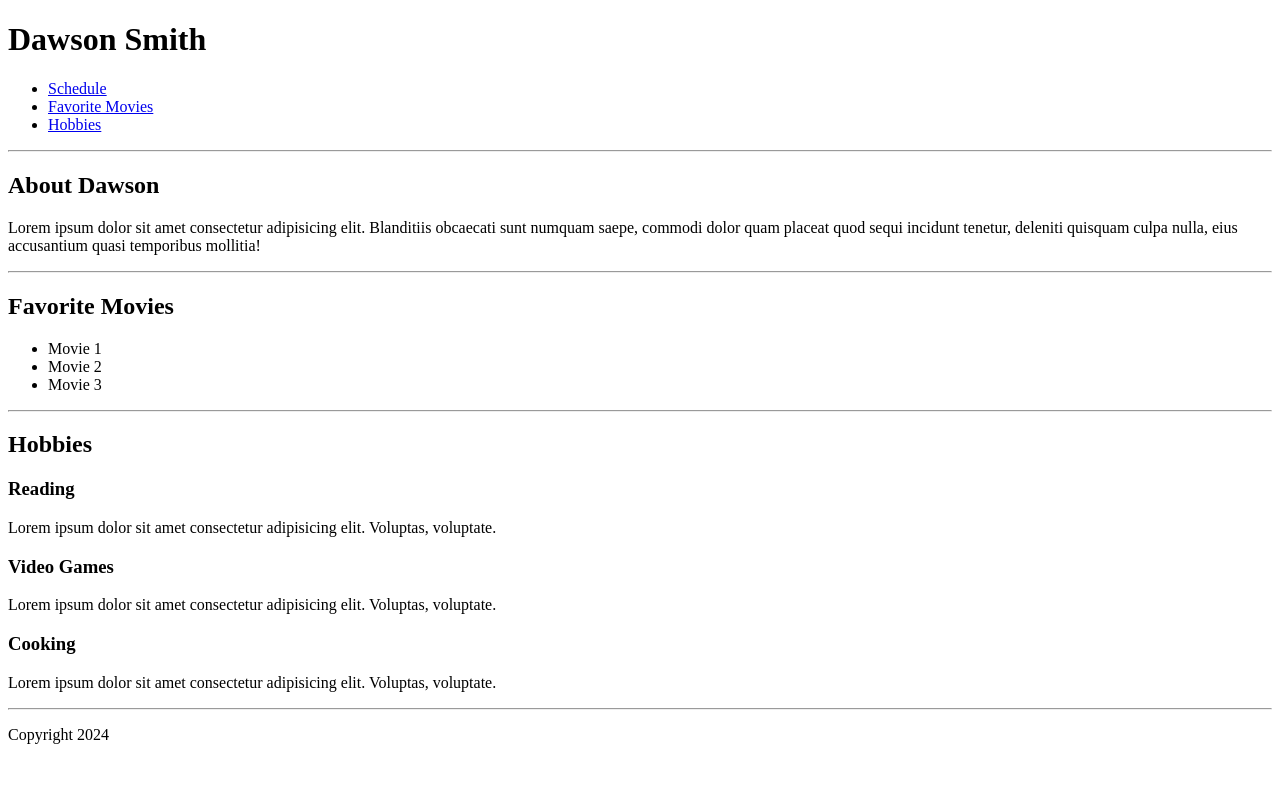
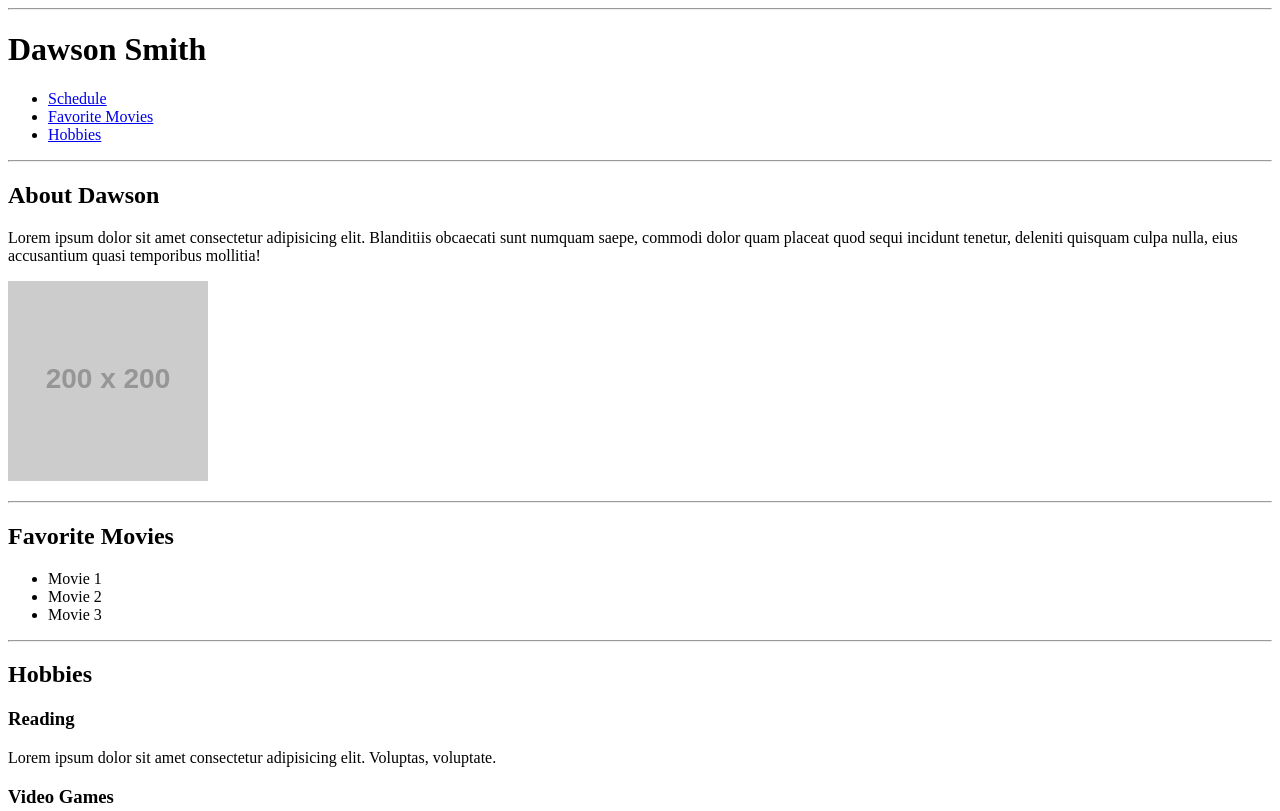
Before and after one commit to dsmith-94/Mod7-personal-website, a plain HTML site: page index.html in a window 1280 px wide. Shown: the top 811 px of the page. Drawn offline with Linux system fonts and the light colour scheme; placeholder pictures from the web are drawn by us.

Commit message:
Images tutorial

```diff
--- a/index.html
+++ b/index.html
@@ -3,6 +3,7 @@
 <head>
     <meta charset="UTF-8">
     <meta name="viewport" content="width=device-width, initial-scale=1.0">
+    <hr />
     <title>About Dawson</title>
 </head>
 <body>
@@ -20,6 +21,7 @@
         <section>
             <h2>About Dawson</h2>
             <p> Lorem ipsum dolor sit amet consectetur adipisicing elit. Blanditiis obcaecati sunt numquam saepe, commodi dolor quam placeat quod sequi incidunt tenetur, deleniti quisquam culpa nulla, eius accusantium quasi temporibus mollitia!</p>
+            <p> <img src="https://via.placeholder.com/200" alt="Placeholder Image"> </p>
         </section>
         <hr>
         <section>
```
